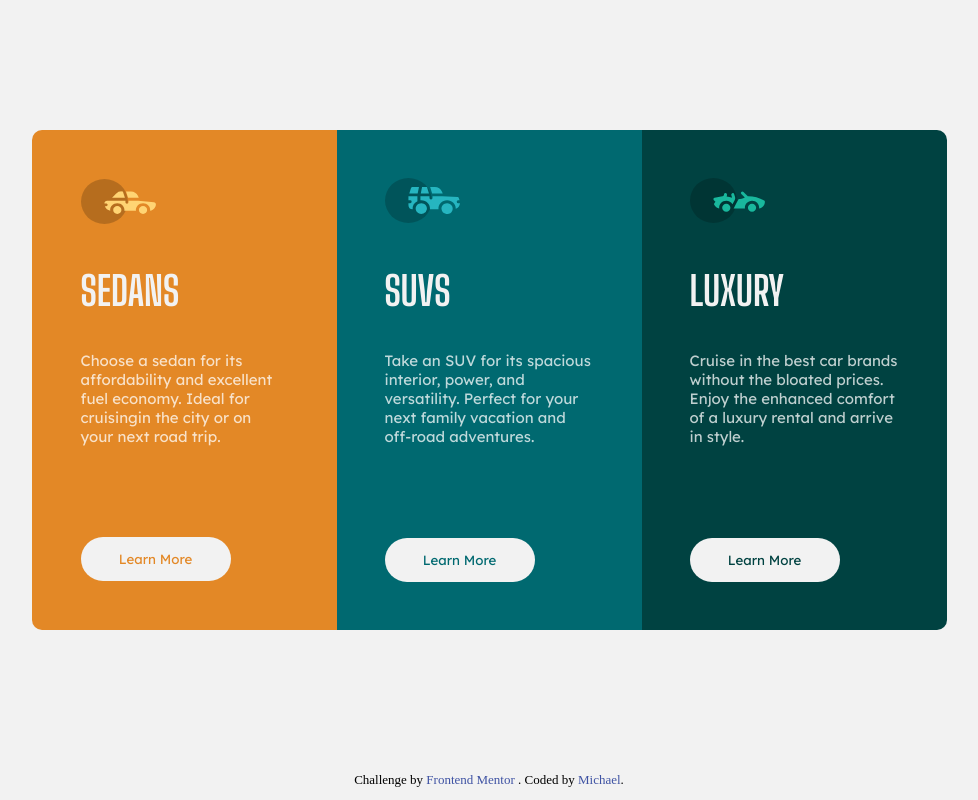
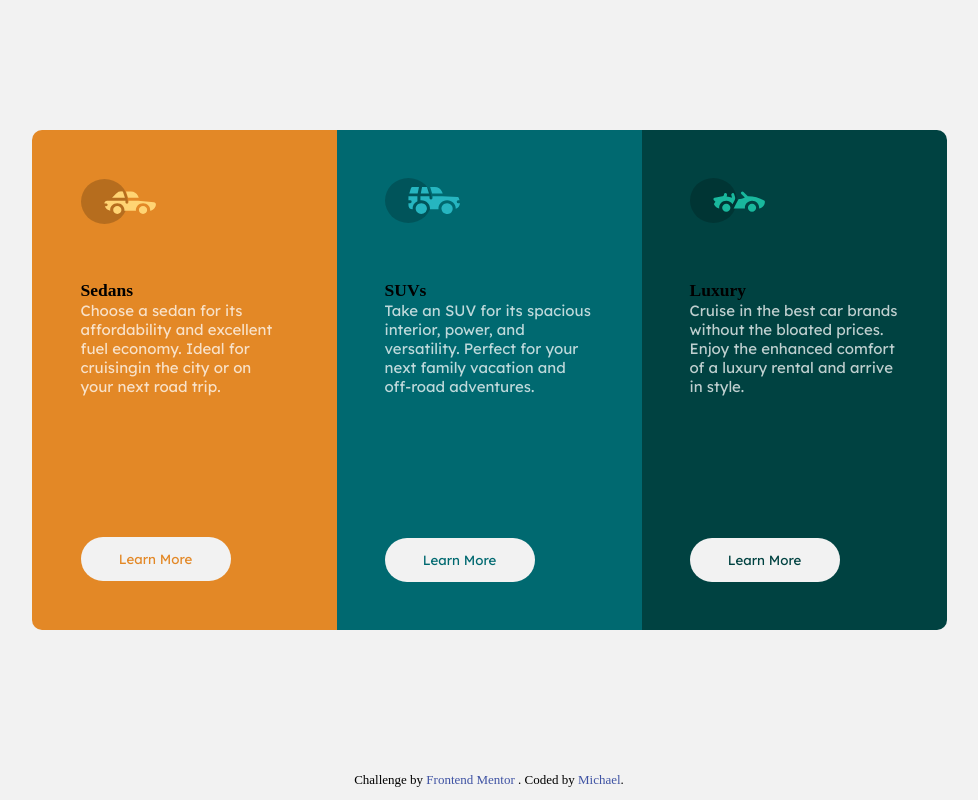
Before and after one commit to mykexie/3-column-preview-card, a plain HTML site: page index.html in a window 1280 px wide. Shown: the whole page, without its empty margins (151-1129 px from the left). Drawn offline with Linux system fonts and the light colour scheme.

Commit message:
Update index.html

```diff
--- a/index.html
+++ b/index.html
@@ -22,7 +22,7 @@
     <main class="container">
         <div class="container-1">
             <img src="./images/icon-sedans.svg" alt="" aria-hidden="true">
-            <h1>Sedans</h1>
+            <h3>Sedans</h3>
             <p>Choose a sedan for its affordability and excellent fuel economy. Ideal for
                 cruisingin
                 the city
@@ -32,7 +32,7 @@
         </div>
         <div class="container-2">
             <img src="./images/icon-suvs.svg" alt="" aria-hidden="true">
-            <h1>SUVs</h1>
+            <h3>SUVs</h3>
             <p>Take an SUV for its spacious interior, power, and versatility. Perfect for your next
                 family
                 vacation
@@ -42,7 +42,7 @@
         </div>
         <div class="container-3">
             <img src="./images/icon-luxury.svg" alt="" aria-hidden="true">
-            <h1>Luxury</h1>
+            <h3>Luxury</h3>
             <p>Cruise in the best car brands without the bloated prices. Enjoy the enhanced comfort
                 of a luxury
                 rental and arrive in style.
```
